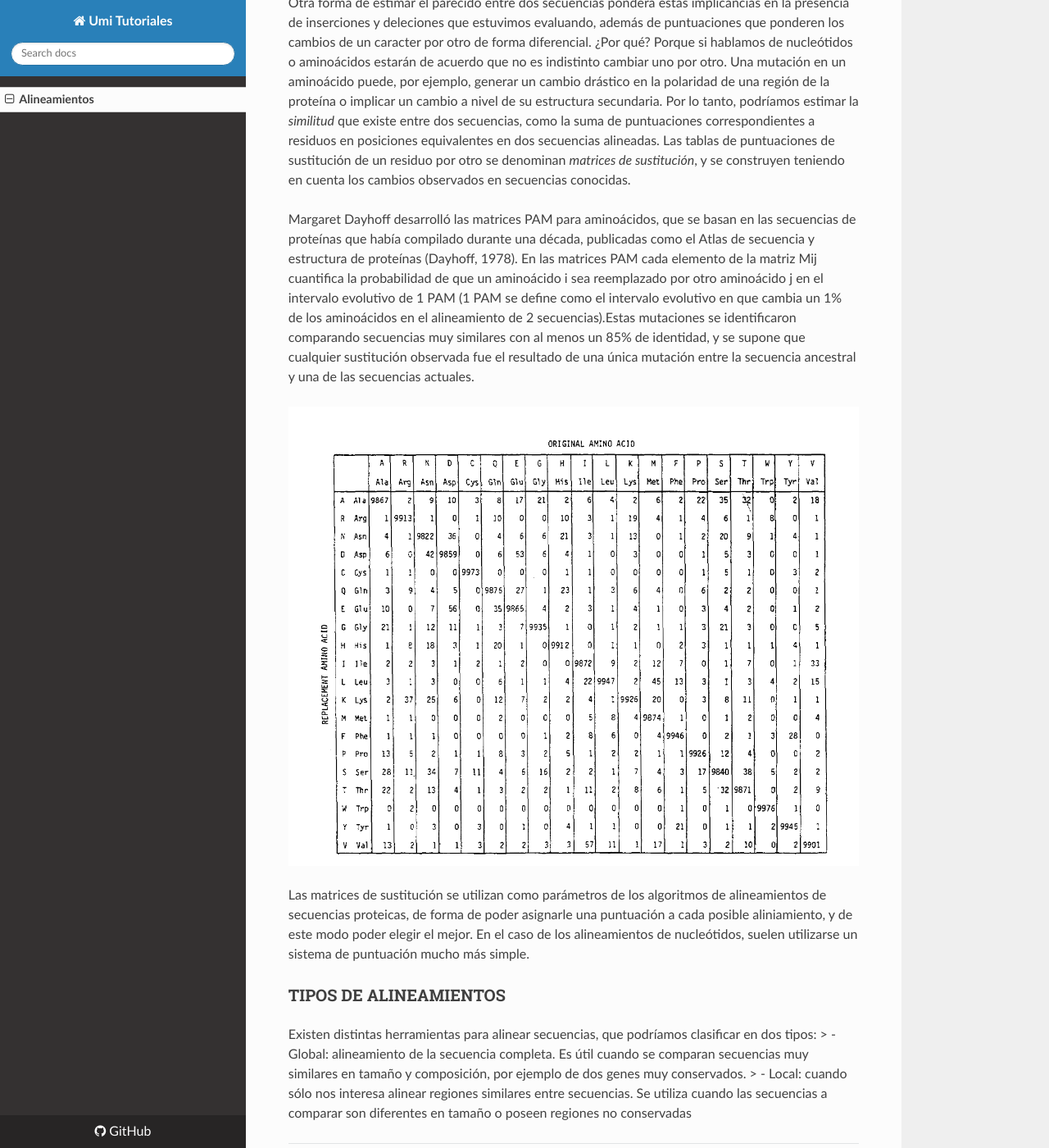
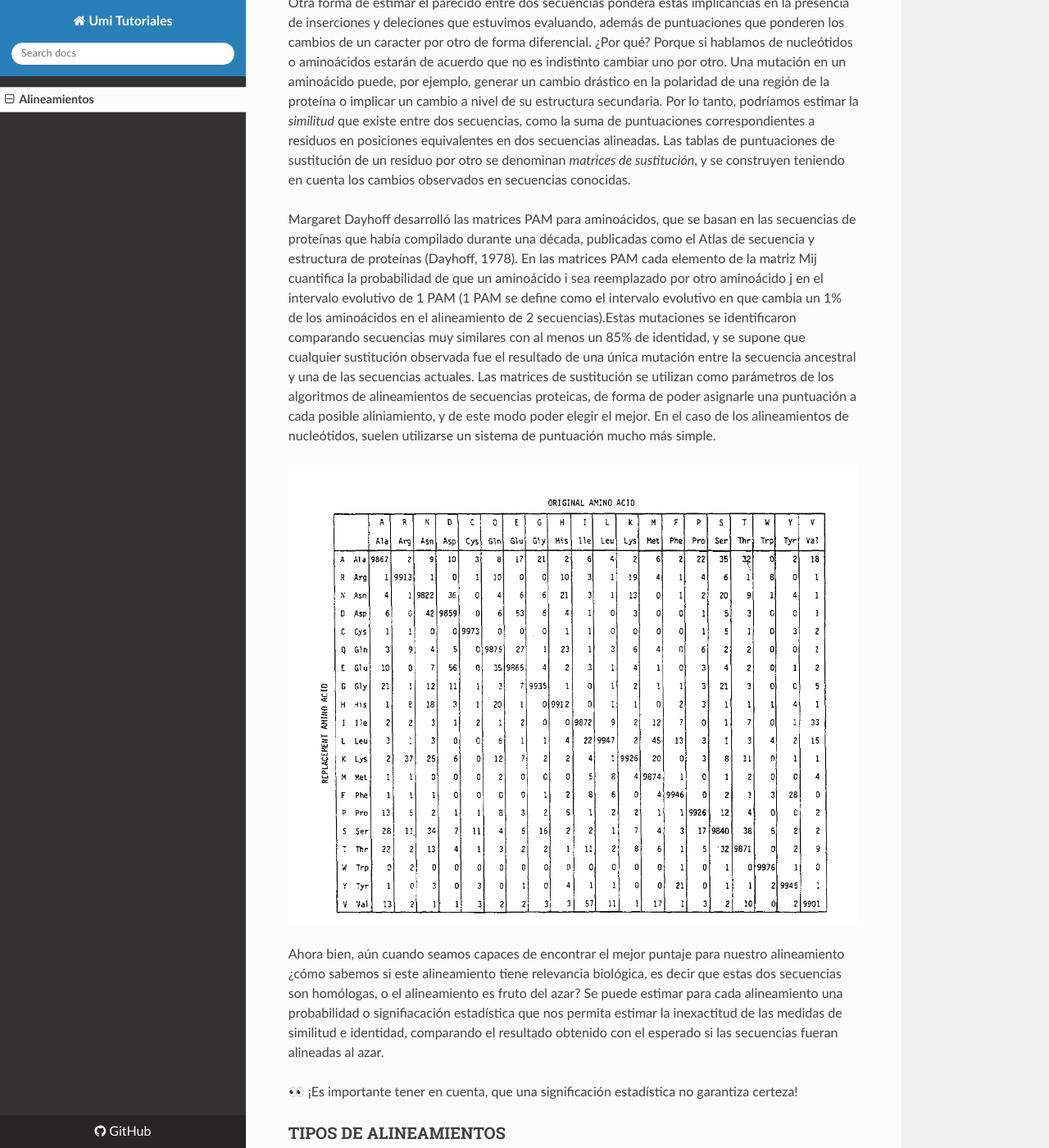
Before and after one commit to flbulgarelli/umi, an MkDocs documentation site: the page built from docs/index.md, in a window 1280 px wide and 1400 px high, scrolled down 4013 px. Shown: the whole window at 82% size. Built offline with MkDocs 1.6.1, drawn with Linux system fonts in a browser that asks for light colours; nearby versions of some CDN libraries; some of the changed text lies outside the part shown.

Commit message:
tipos de alineamientos

```diff
--- a/docs/index.md
+++ b/docs/index.md
@@ -151,9 +151,12 @@
 
 <p class='informative-text'>Otra forma de estimar el parecido entre dos secuencias pondera estas implicancias en la presencia de inserciones y deleciones que estuvimos evaluando, además de puntuaciones que ponderen los cambios de un caracter por otro de forma diferencial. ¿Por qué? Porque si hablamos de nucleótidos o aminoácidos estarán de acuerdo que no es indistinto cambiar uno por otro. Una mutación en un aminoácido puede, por ejemplo, generar un cambio drástico en la polaridad de una región de la proteína o implicar un cambio a nivel de su estructura secundaria. Por lo tanto, podríamos estimar la <i>similitud</i> que existe entre dos secuencias, como la suma de puntuaciones correspondientes a residuos en posiciones equivalentes en dos secuencias alineadas. Las tablas de puntuaciones de sustitución de un residuo por otro se denominan <i>matrices de sustitución</i>, y se construyen teniendo en cuenta los cambios observados en secuencias conocidas. </p>
 <p class='informative-text'> Margaret Dayhoff desarrolló las matrices PAM para aminoácidos, que se basan en las secuencias de proteínas que había compilado durante una década, publicadas como el Atlas de secuencia y estructura de proteínas (Dayhoff, 1978).
-En las matrices PAM cada elemento de la matriz Mij cuantifica la probabilidad de que un aminoácido i sea reemplazado por otro aminoácido j en el intervalo evolutivo de 1 PAM (1 PAM se define como el intervalo evolutivo en que cambia un 1% de los aminoácidos en el alineamiento de 2 secuencias).Estas mutaciones se identificaron comparando secuencias muy similares con al menos un 85% de identidad, y se supone que cualquier sustitución observada fue el resultado de una única mutación entre la secuencia ancestral y una de las secuencias actuales.</p>
+En las matrices PAM cada elemento de la matriz Mij cuantifica la probabilidad de que un aminoácido i sea reemplazado por otro aminoácido j en el intervalo evolutivo de 1 PAM (1 PAM se define como el intervalo evolutivo en que cambia un 1% de los aminoácidos en el alineamiento de 2 secuencias).Estas mutaciones se identificaron comparando secuencias muy similares con al menos un 85% de identidad, y se supone que cualquier sustitución observada fue el resultado de una única mutación entre la secuencia ancestral y una de las secuencias actuales. Las matrices de sustitución se utilizan como parámetros de los algoritmos de alineamientos de secuencias proteicas, de forma de poder asignarle una puntuación a cada posible aliniamiento, y de este modo poder elegir el mejor. En el caso de los alineamientos de nucleótidos, suelen utilizarse un sistema de puntuación mucho más simple.</p>
 <img src="pam1.png"></img>
- <p class='informative-text'> Las matrices de sustitución se utilizan como parámetros de los algoritmos de alineamientos de secuencias proteicas, de forma de poder asignarle una puntuación a cada posible aliniamiento, y de este modo poder elegir el mejor. En el caso de los alineamientos de nucleótidos, suelen utilizarse un sistema de puntuación mucho más simple.</p>
+
+<p class='informative-text'> Ahora bien, aún cuando seamos capaces de encontrar el mejor puntaje para nuestro alineamiento ¿cómo sabemos si este alineamiento tiene relevancia biológica, es decir que estas dos secuencias son homólogas, o el alineamiento es fruto del azar? Se puede estimar para cada alineamiento una probabilidad o signifiacación estadística que nos permita estimar la inexactitud de las medidas de similitud e identidad, comparando el resultado obtenido con el esperado si las secuencias fueran alineadas al azar.</p>
+
+ 👀 ¡Es importante tener en cuenta, que una significación estadı́stica no garantiza certeza!
 
 ### **TIPOS DE ALINEAMIENTOS**
 <p class='informative-text'>
@@ -163,6 +166,21 @@
 > - Local: cuando sólo nos interesa alinear regiones similares entre secuencias. Se utiliza cuando las secuencias a comparar son diferentes en tamaño o poseen regiones no conservadas
 </p>
 
+<p class='informative-text'> Un de los más importantes algoritmos para encontrar alineamientos globales es el de Needleman-Wunsch. Este es un ejemplo de algoritmo de programación dinámica, que subdivide los problemas de cálculo, asegurando encontrar la solución óptima para 2 secuencias dadas. Este utiliza una matriz cuadrada para asignar puntuación para los distintos alineamientos posibles, dada una puntuación para matches, mismatches y gaps; y luego retrocediendo a lo largo de la mejor alineación posible (de mayor puntuación).
+</p>
+<p class='informative-text'> Asimismo existen herramientas que permiten tanto comparaciones de secuencias de a pares y o realizar alineamientos múltiples:
+
+> -  A pares de secuencias: mide la similitud entre dos secuencias.
+> -  Alineamiento múltiple: compara más de dos secuencias al mismo tiempo.
+
+En ambos casos el alineamiento puede ser local o global, lo que supondrá algunas limitaciones de uso para cada caso.
+</p>
+
+<p class='pensar'>
+👉 PARA PENSAR: ¿En qué casos serán de utilidad uno u otro tipo de alineamientos? ¿Qué limitaciones tendrá cada uno?
+</p>
+
+
 <script>
   umi.alignment.start();
 </script>
```
Also changed, not shown: other parts of docs/index.md (+1 -1 lines).
